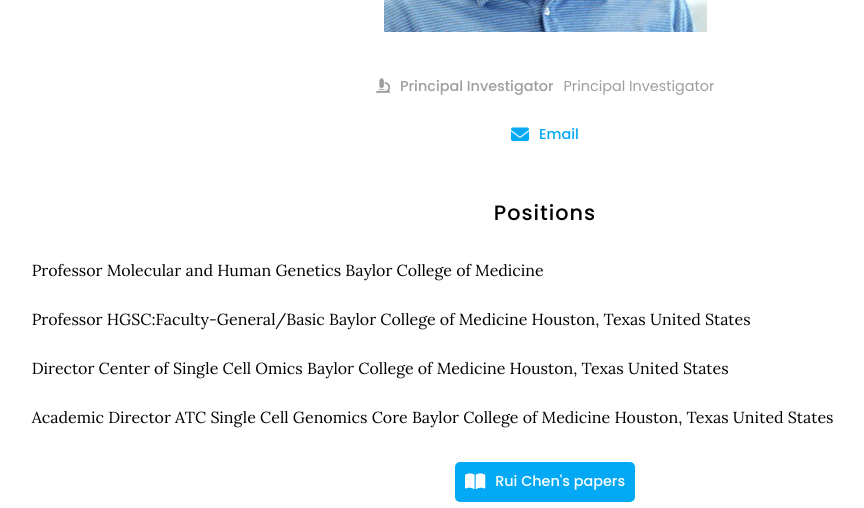
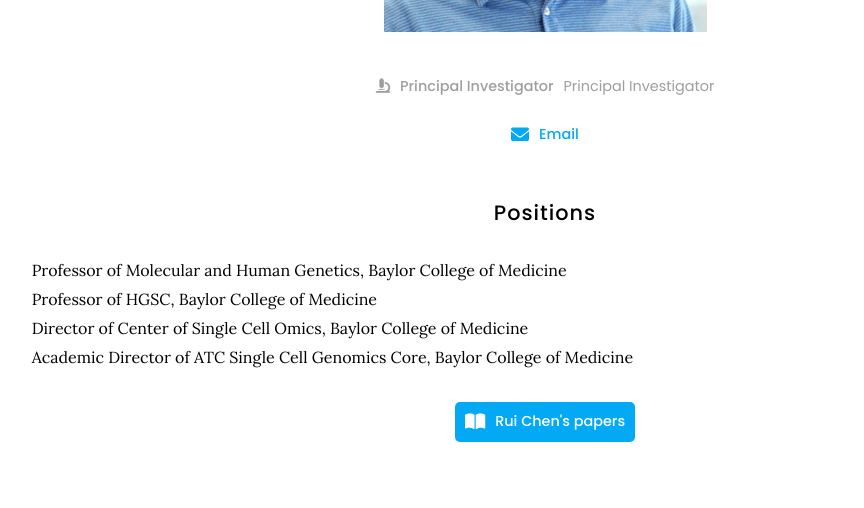
Before and after one commit to wmeng1018/Chen-lab-website, a Jekyll site: the page built from _members/rui-chen.md, in a window 1280 px wide and 900 px high, scrolled down 549 px, cut to the strip 0-508 px from the top of the window. Shown: the whole strip, without its empty margins (95-959 px from the left). Built offline with Jekyll 4.4.1, drawn with Linux system fonts in a browser that asks for light colours.

Commit message:
Update rui-chen.md

```diff
--- a/_members/rui-chen.md
+++ b/_members/rui-chen.md
@@ -12,21 +12,7 @@ links:
 ---
 
 ## Positions
-Professor
-Molecular and Human Genetics
-Baylor College of Medicine
-
-Professor
-HGSC:Faculty-General/Basic
-Baylor College of Medicine
-Houston, Texas United States
-
-Director
-Center of Single Cell Omics
-Baylor College of Medicine
-Houston, Texas United States
-
-Academic Director
-ATC Single Cell Genomics Core
-Baylor College of Medicine
-Houston, Texas United States
+Professor of Molecular and Human Genetics, Baylor College of Medicine<br>
+Professor of HGSC, Baylor College of Medicine<br>
+Director of Center of Single Cell Omics, Baylor College of Medicine<br>
+Academic Director of ATC Single Cell Genomics Core, Baylor College of Medicine
```
